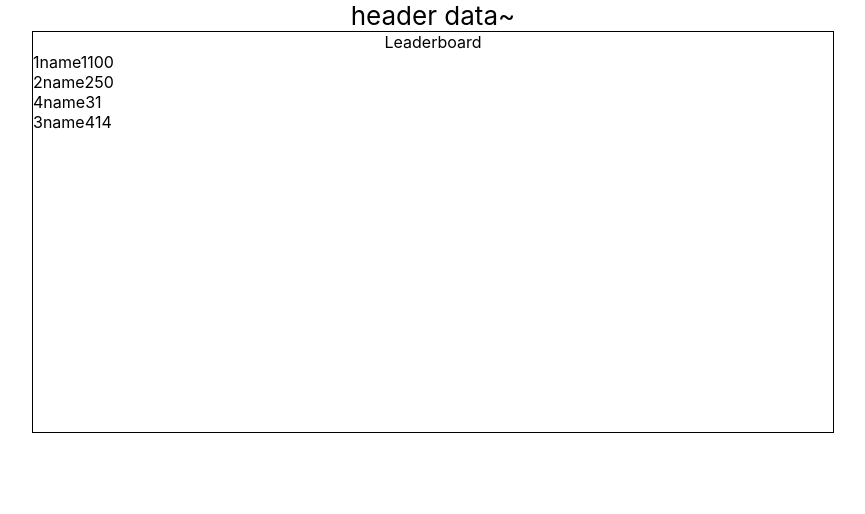
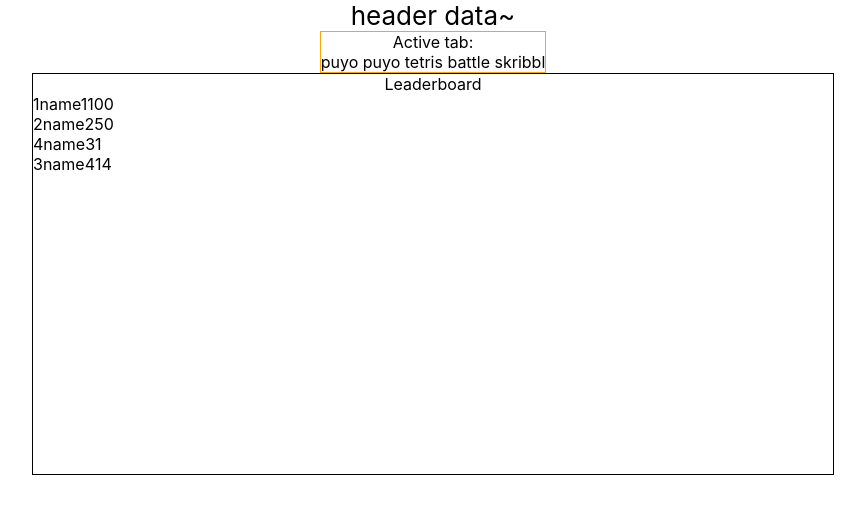
Before and after one commit to harveydoodle/annievsgary, a React (Create React App) app: page / in a window 1280 px wide. Shown: the top 514 px of the page, without its empty margins (207-1072 px from the left). Built offline with nearby package versions, Linux system fonts and the light colour scheme.

Commit message:
Add hoc for leaderboard, add navigation library

```diff
--- a/package.json
+++ b/package.json
@@ -6,8 +6,10 @@
     "@testing-library/jest-dom": "^4.2.4",
     "@testing-library/react": "^9.3.2",
     "@testing-library/user-event": "^7.1.2",
+    "lodash": "^4.17.15",
     "react": "^16.13.1",
     "react-dom": "^16.13.1",
+    "react-router-dom": "^5.1.2",
     "react-scripts": "3.4.1"
   },
   "scripts": {
--- a/src/App.js
+++ b/src/App.js
@@ -1,17 +1,35 @@
-import React from 'react';
-import './App.css';
+import React, { Component } from "react";
+import "./App.css";
 
-import Leaderboard from './components/leaderboard'
+import Leaderboard from "./components/leaderboard";
+import Tabs from "./components/tabwrapper";
 
-function App() {
-  return (
-    <div className="App">
-      <header className="App-header">
-      header data~
-      </header>
-        <Leaderboard />
-    </div>
-  );
+const mockTabData = {
+  active_tab_id: "tetris",
+  tabs: [
+    { id: "puyo", name: "puyo puyo" },
+    { id: "tetris", name: "tetris battle" },
+    { id: "skribbl", name: "skribbl" },
+  ],
+};
+
+class App extends Component {
+  constructor(props) {
+    super(props);
+    this.state = {
+      tabData: mockTabData,
+    };
+  }
+  render() {
+    const {tabData} = this.state;
+    return (
+      <div className="App">
+        <header className="App-header">header data~</header>
+        <Tabs tabData={tabData} />
+        <Leaderboard tabData={tabData} />
+      </div>
+    );
+  }
 }
 
 export default App;
--- a/src/components/leaderboard.js
+++ b/src/components/leaderboard.js
@@ -1,9 +1,10 @@
 import React, { Component } from "react";
 import { map } from "lodash";
 
+import composedHOC from './leaderboardhoc';
+import UserRanking from "./userranking";
+
 import "../styles/leaderboard.css";
-
-import UserRanking from "./userranking";
 
 const mockData = {
   1: { id: 1, name: "name1", rank: 1, score: 100 },
@@ -12,7 +13,7 @@ const mockData = {
   4: { id: 4, name: "name4", rank: 3, score: 14 },
 };
 
-class Leaderboard extends Component {
+class LeaderboardComponent extends Component {
   constructor(props) {
     super(props);
 
@@ -21,10 +22,11 @@ class Leaderboard extends Component {
       data: mockData,
     };
   }
+
   render() {
     const { data } = this.state;
     return (
-      <div className="wrapper">
+      <div className="leaderboard-wrapper">
         <div>Leaderboard</div>
         <div>
           {map(data, (each) => (
@@ -36,4 +38,5 @@ class Leaderboard extends Component {
   }
 }
 
+const Leaderboard = composedHOC(LeaderboardComponent)
 export default Leaderboard;
--- /dev/null
+++ b/src/components/leaderboardhoc.js
@@ -0,0 +1,25 @@
+import React, { Component } from "react";
+
+function withComponentAPI(WrappedComponent) {
+  return class extends Component {
+    constructor(props) {
+      super(props);
+      this.state = {};
+    }
+
+    componentDidMount() {
+        // fetch data...
+    }
+
+    componentDidUpdate(prevProps) {
+        /// update data..
+    }
+
+    render() {
+      const passedProps = {};
+      return <WrappedComponent {...passedProps} />;
+    }
+  };
+}
+
+export default withComponentAPI;
--- /dev/null
+++ b/src/components/tabwrapper.js
@@ -0,0 +1,30 @@
+import React, { Component } from "react";
+import { map } from "lodash";
+
+import "../styles/tabwrapper.css";
+
+class Tabs extends Component {
+  constructor(props) {
+    super(props);
+
+    this.state = {
+      loading: true,
+      data: props.tabData,
+    };
+  }
+  render() {
+    const { data } = this.state;
+    return (
+      <div className="tab-wrapper">
+        <div>Active tab:</div>
+        <div>
+          {map(data.tabs, (each) => (
+            <span>{each.name} </span>
+          ))}
+        </div>
+      </div>
+    );
+  }
+}
+
+export default Tabs;
--- a/src/styles/leaderboard.css
+++ b/src/styles/leaderboard.css
@@ -1,4 +1,4 @@
-.wrapper {
+.leaderboard-wrapper {
   display: flex;
   flex: 0;
   flex-direction: column;
--- /dev/null
+++ b/src/styles/tabwrapper.css
@@ -0,0 +1,3 @@
+.tab-wrapper {
+    border: 1px solid orange;
+  }
```
Also changed, not shown: 1 other file (tests, documents, lock files or other folders).
